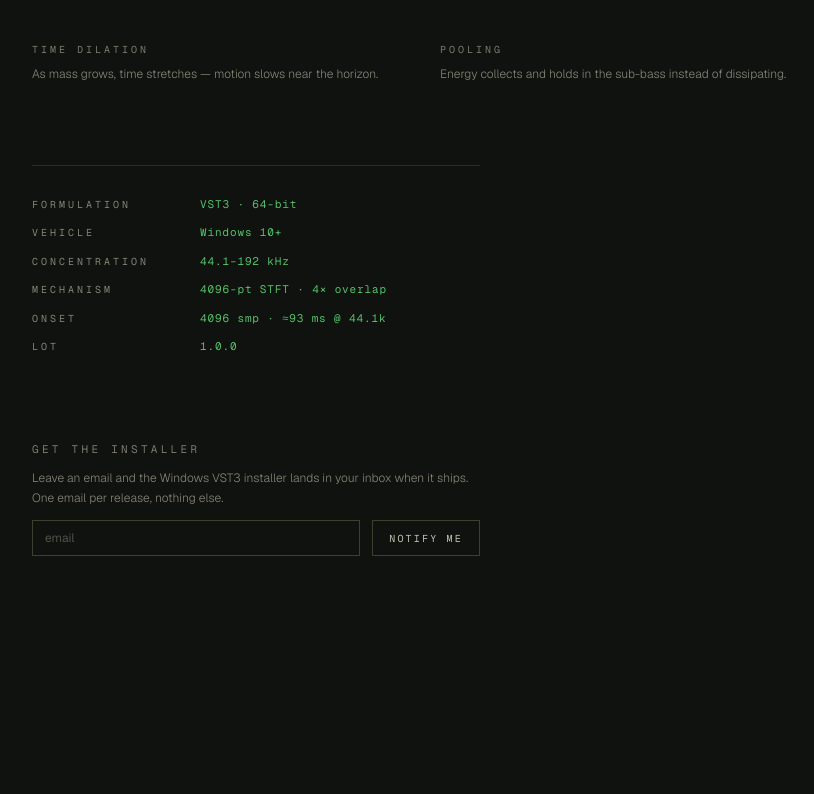
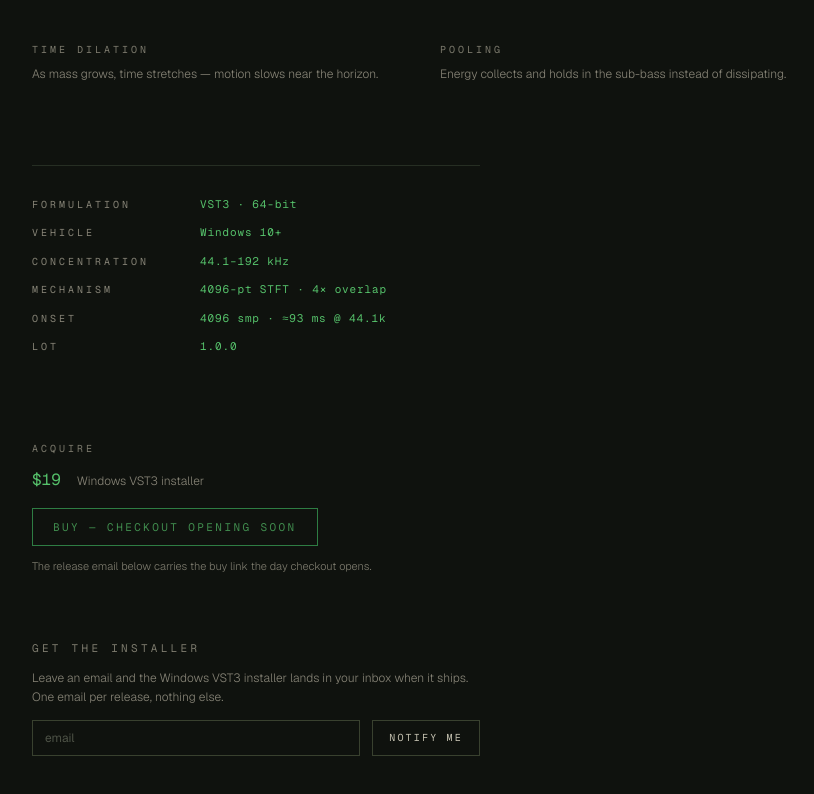
Before and after one commit to hadencain/arsenic, a Next.js app: page /gravity-well in a window 1280 px wide. Shown: the part 1513-2307 px from the top of the page, without its empty margins (64-878 px from the left). Before the commit the page ends 2181 px from the top, so only its background shows below. Built offline with nearby package versions, Linux system fonts and the light colour scheme; no server answers; a web font is replaced by a local one.

Commit message:
gravity well: acquire block — $19, stubbed checkout, capture handoff

```diff
--- a/components/pages/gravity-well.tsx
+++ b/components/pages/gravity-well.tsx
@@ -102,6 +102,31 @@ export function GravityWellLanding() {
       <MediaSlot src={tool.screenshot} alt={`${tool.title} interface`} />
       <FeatureBeats beats={BEATS} />
       <SpecPanel specs={tool.specs} />
+      <motion.div
+        id="acquire"
+        className="mb-16 max-w-md scroll-mt-28"
+        initial={{ opacity: 0, y: 12 }}
+        whileInView={{ opacity: 1, y: 0 }}
+        viewport={{ once: true, margin: "-60px" }}
+        transition={{ duration: 0.8, ease: EASE }}
+      >
+        <p className="text-[10px] font-mono tracking-[0.3em] uppercase text-[#7c7a6d] mb-3">
+          Acquire
+        </p>
+        <div className="flex items-baseline gap-4">
+          <span className="font-mono text-[16px] text-arsenic-bright">{tool.price}</span>
+          <span className="text-[12px] text-[#868376] font-light">Windows VST3 installer</span>
+        </div>
+        <span
+          aria-disabled="true"
+          className="mt-4 inline-block border border-arsenic px-5 py-2.5 font-mono text-[11px] tracking-[0.22em] text-arsenic-bright/70 cursor-not-allowed select-none"
+        >
+          BUY — CHECKOUT OPENING SOON
+        </span>
+        <p className="mt-3 text-[11px] text-[#7c7a6d] font-light leading-relaxed">
+          The release email below carries the buy link the day checkout opens.
+        </p>
+      </motion.div>
       <EmailCapture
         tag={tool.tag}
         prompt={tool.capturePrompt}
```
